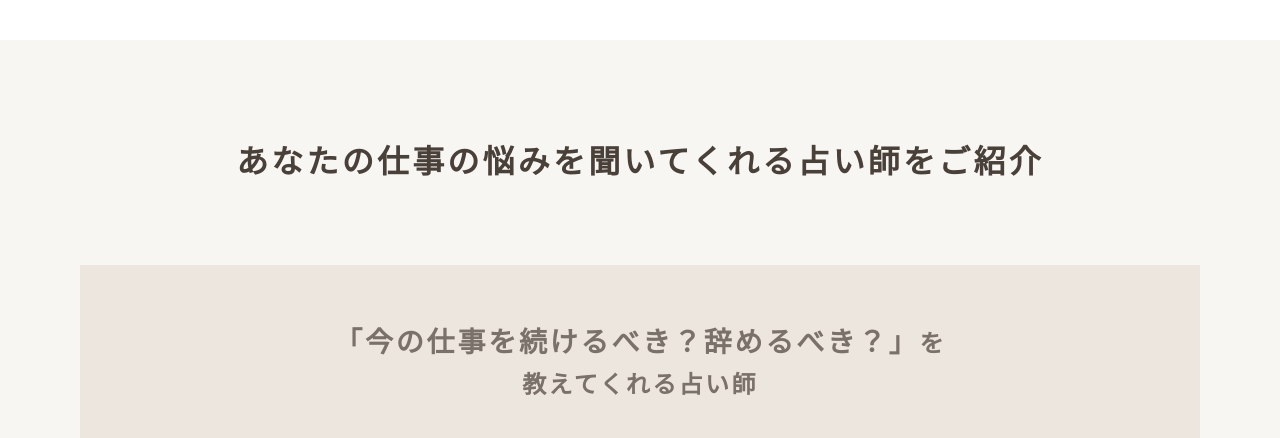
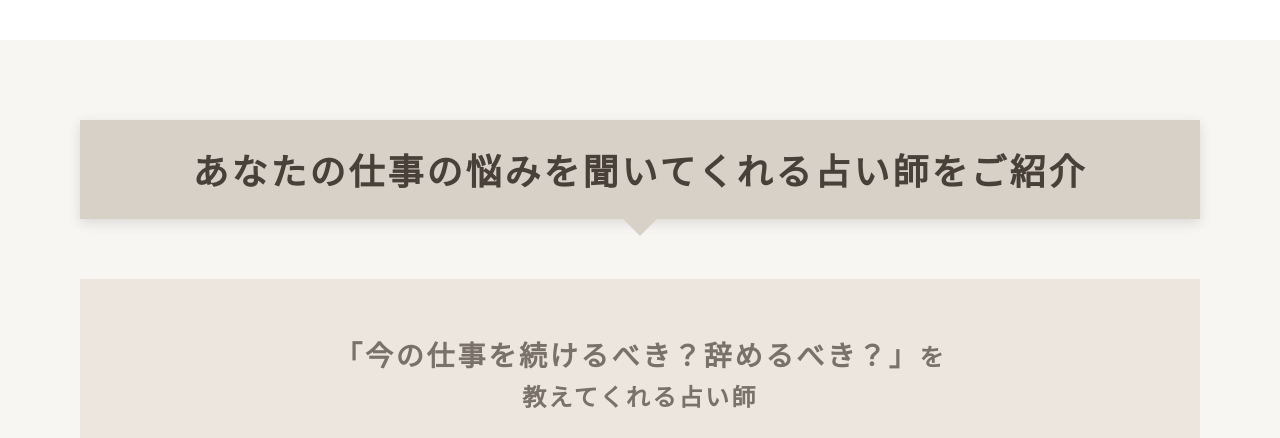
Before and after one commit to faizan1166/design-LP, a plain HTML site: page index.html in a window 1280 px wide. Shown: the part 4080-4518 px from the top of the page. Drawn offline with Linux system fonts and the light colour scheme.

Commit message:
fix the deisgn for the people section

```diff
--- a/style.css
+++ b/style.css
@@ -744,16 +744,31 @@ main,
 .uranai-heading-wrap {
   position: relative;
   text-align: center;
-  padding: 20px 60px;
-  margin-top: 80px;
-  margin-bottom: 60px;
+  padding: 28px 64px 20px;
+  margin: 80px auto 60px;
+  display: inline-block;
+  background: #d8d1c8;
+  width: 100%;
+  /* border-radius: 24px; */
+  box-shadow: 0 4px 12px rgba(0, 0, 0, .12);
+}
+
+.uranai-heading-wrap::after {
+  content: '';
+  position: absolute;
+  left: 50%;
+  bottom: -12px;
+  transform: translateX(-50%) rotate(45deg);
+  width: 24px;
+  height: 24px;
+  background: #d8d1c8;
 }
 
 .uranai-heading {
-  font-size: 32px;
+  font-size: 36px;
   font-weight: 600;
   color: var(--text);
-  letter-spacing: 3.2px;
+  letter-spacing: 3px;
   line-height: 1.4;
 }
 
```
